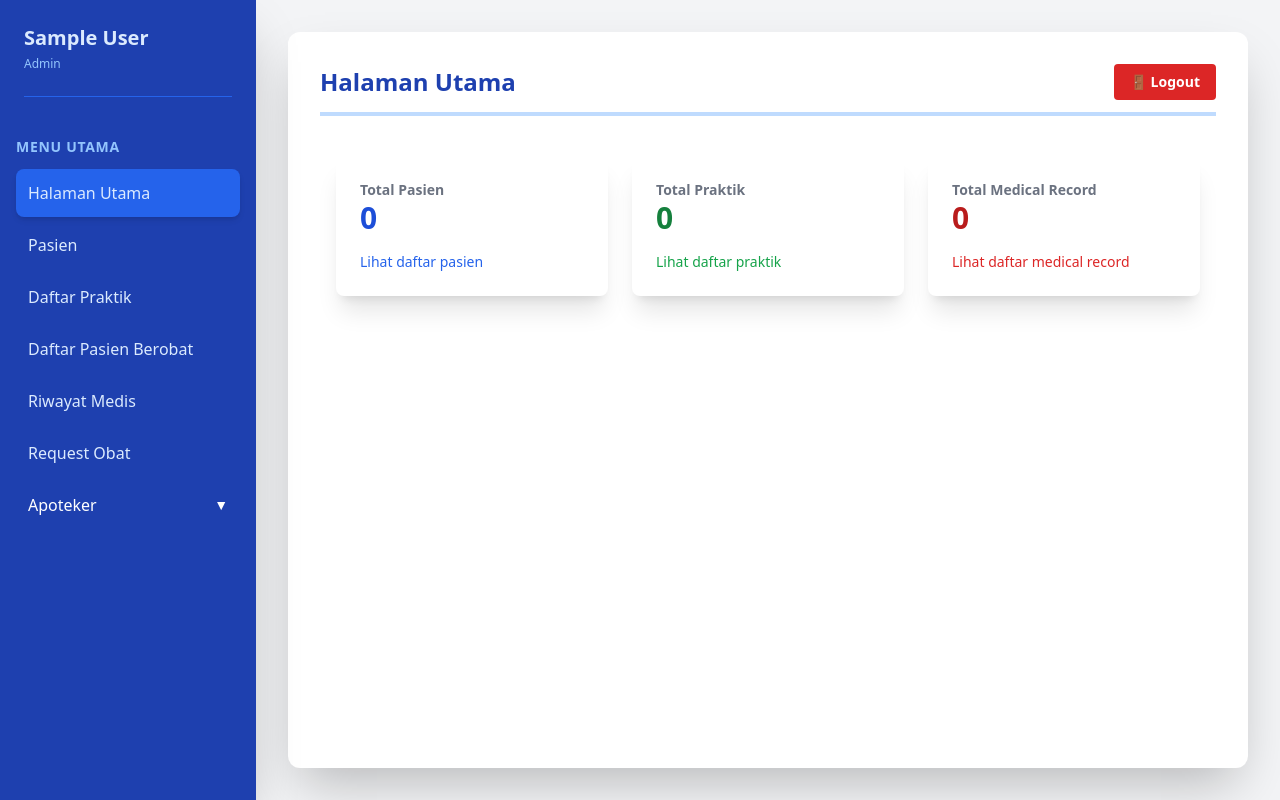
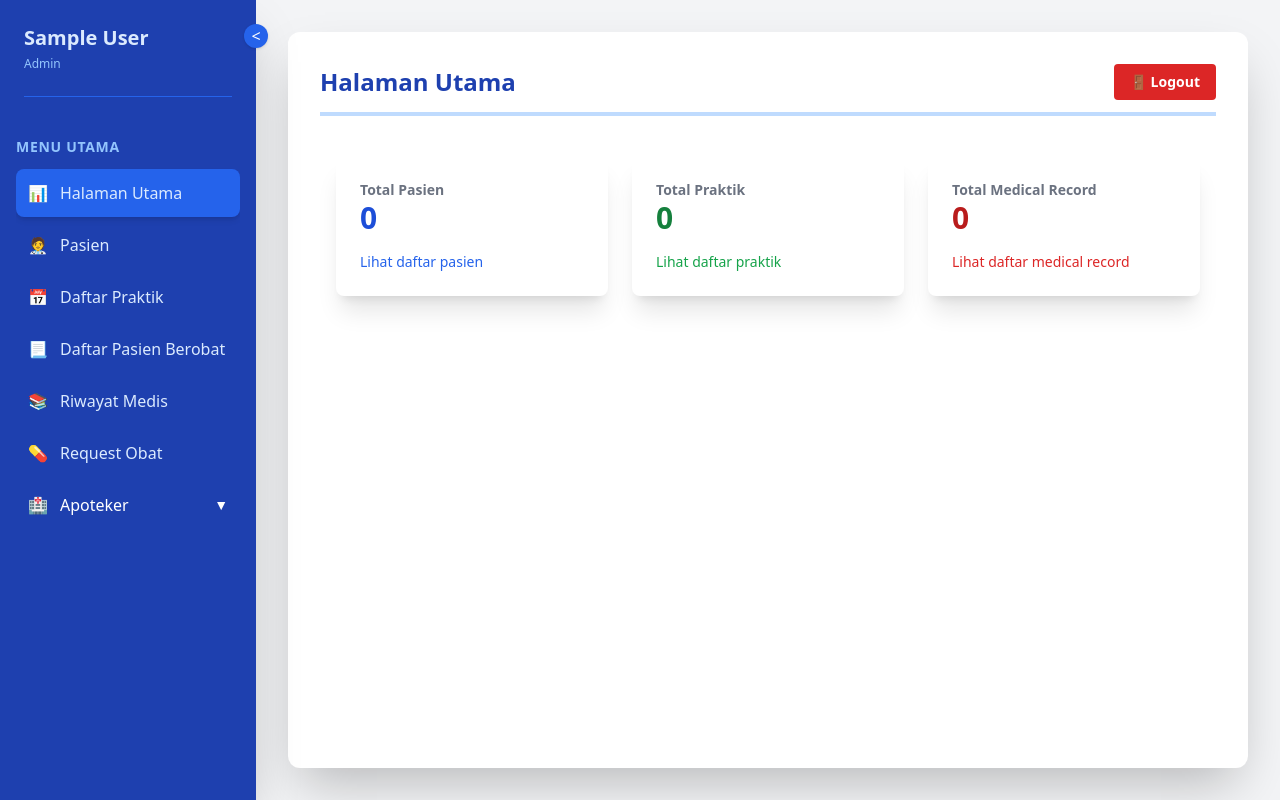
Before and after one commit to andikarifki/frontend_doctor, a Vue app: page /dashboard in a window 1280 px wide. Built offline with nearby package versions, Linux system fonts and the light colour scheme; no server answers; sample sign-in values are in the browser's storage.

Commit message:
update sidebar

```diff
--- a/src/components/Sidebar.vue
+++ b/src/components/Sidebar.vue
@@ -1,11 +1,22 @@
 <template>
   <aside
-    v-if="!needsFullLayout && (showSidebar || isDesktop)"
-    class="fixed inset-y-0 left-0 w-64 bg-blue-800 text-white p-4 shadow-2xl z-50 transform transition-transform duration-300 lg:relative lg:translate-x-0"
-    :class="{ '-translate-x-full': !showSidebar && !isDesktop }"
+    v-if="!needsFullLayout"
+    class="fixed inset-y-0 left-0 bg-blue-800 text-white p-4 shadow-2xl z-50 transform transition-all duration-300 lg:relative lg:translate-x-0 flex flex-col"
+    :class="[
+      { '-translate-x-full': !showSidebar && !isDesktop },
+      collapsed ? 'w-20' : 'w-64',
+    ]"
   >
+    <!-- Tombol Collapse (Desktop) -->
+    <button
+      @click="collapsed = !collapsed"
+      class="absolute -right-3 top-6 bg-blue-600 text-white w-6 h-6 rounded-full flex items-center justify-center shadow cursor-pointer hidden lg:flex"
+    >
+      {{ collapsed ? ">" : "<" }}
+    </button>
+
     <!-- Profil -->
-    <div class="mb-8 p-2">
+    <div class="mb-8 p-2" v-show="!collapsed">
       <div class="flex items-center">
         <div class="text-left">
           <h1 class="text-xl font-extrabold text-blue-100">
@@ -21,9 +32,10 @@
     </div>
 
     <!-- Menu -->
-    <nav>
+    <nav class="flex-1 overflow-auto">
       <h2
         class="text-sm font-semibold text-blue-300 mb-3 uppercase tracking-wider"
+        v-show="!collapsed"
       >
         Menu Utama
       </h2>
@@ -36,8 +48,10 @@
               to="/dashboard"
               class="flex items-center p-3 rounded-lg text-blue-100 hover:bg-blue-700"
               active-class="bg-blue-600 shadow-md"
-              >Halaman Utama</router-link
             >
+              <span>📊</span>
+              <span class="ml-3" v-show="!collapsed">Halaman Utama</span>
+            </router-link>
           </li>
 
           <li>
@@ -45,8 +59,10 @@
               to="/pasien"
               class="flex items-center p-3 rounded-lg text-blue-100 hover:bg-blue-700"
               active-class="bg-blue-600 shadow-md"
-              >Pasien</router-link
             >
+              <span>🧑‍⚕️</span>
+              <span class="ml-3" v-show="!collapsed">Pasien</span>
+            </router-link>
           </li>
 
           <li>
@@ -54,8 +70,10 @@
               to="/praktik"
               class="flex items-center p-3 rounded-lg text-blue-100 hover:bg-blue-700"
               active-class="bg-blue-600 shadow-md"
-              >Daftar Praktik</router-link
             >
+              <span>📅</span>
+              <span class="ml-3" v-show="!collapsed">Daftar Praktik</span>
+            </router-link>
           </li>
 
           <li>
@@ -63,8 +81,12 @@
               to="/pasien-praktik"
               class="flex items-center p-3 rounded-lg text-blue-100 hover:bg-blue-700"
               active-class="bg-blue-600 shadow-md"
-              >Daftar Pasien Berobat</router-link
             >
+              <span>📃</span>
+              <span class="ml-3" v-show="!collapsed"
+                >Daftar Pasien Berobat</span
+              >
+            </router-link>
           </li>
 
           <li>
@@ -72,8 +94,10 @@
               to="/medical-record"
               class="flex items-center p-3 rounded-lg text-blue-100 hover:bg-blue-700"
               active-class="bg-blue-600 shadow-md"
-              >Riwayat Medis</router-link
             >
+              <span>📚</span>
+              <span class="ml-3" v-show="!collapsed">Riwayat Medis</span>
+            </router-link>
           </li>
 
           <li>
@@ -81,8 +105,10 @@
               to="/request-drug"
               class="flex items-center p-3 rounded-lg text-blue-100 hover:bg-blue-700"
               active-class="bg-blue-600 shadow-md"
-              >Request Obat</router-link
             >
+              <span>💊</span>
+              <span class="ml-3" v-show="!collapsed">Request Obat</span>
+            </router-link>
           </li>
 
           <!-- Submenu Apoteker -->
@@ -91,14 +117,16 @@
               @click="apotekOpen = !apotekOpen"
               class="flex items-center w-full p-3 rounded-lg hover:bg-blue-700"
             >
-              Apoteker
-              <span class="ml-auto text-sm">
+              <span>🏥</span>
+              <span class="ml-3" v-show="!collapsed">Apoteker</span>
+
+              <span class="ml-auto text-sm" v-show="!collapsed">
                 {{ apotekOpen ? "▲" : "▼" }}
               </span>
             </button>
 
             <ul
-              v-show="apotekOpen"
+              v-show="apotekOpen && !collapsed"
               class="ml-6 mt-2 space-y-1 border-l border-blue-600 pl-3"
             >
               <li>
@@ -106,8 +134,10 @@
                   to="/medicine"
                   class="flex items-center p-2 rounded-lg hover:bg-blue-700"
                   active-class="bg-blue-600 shadow-md"
-                  >Stok Obat</router-link
                 >
+                  <span>💼</span>
+                  <span class="ml-2">Stok Obat</span>
+                </router-link>
               </li>
 
               <li>
@@ -115,8 +145,10 @@
                   to="/daftar-permintaan"
                   class="flex items-center p-2 rounded-lg hover:bg-blue-700"
                   active-class="bg-blue-600 shadow-md"
-                  >Daftar Permintaan</router-link
                 >
+                  <span>📦</span>
+                  <span class="ml-2">Daftar Permintaan</span>
+                </router-link>
               </li>
             </ul>
           </li>
@@ -129,8 +161,10 @@
               to="/medicine"
               class="flex items-center p-3 rounded-lg text-blue-100 hover:bg-blue-700"
               active-class="bg-blue-600 shadow-md"
-              >Stok Obat</router-link
             >
+              <span>📦</span>
+              <span class="ml-3" v-show="!collapsed">Stok Obat</span>
+            </router-link>
           </li>
 
           <li>
@@ -138,8 +172,10 @@
               to="/daftar-permintaan"
               class="flex items-center p-3 rounded-lg text-blue-100 hover:bg-blue-700"
               active-class="bg-blue-600 shadow-md"
-              >Daftar Permintaan</router-link
             >
+              <span>📨</span>
+              <span class="ml-3" v-show="!collapsed">Daftar Permintaan</span>
+            </router-link>
           </li>
         </template>
       </ul>
@@ -157,7 +193,11 @@ const props = defineProps({
   isDesktop: Boolean,
 });
 
+// STORE
 const authStore = useAuthStore();
 const role = computed(() => authStore.userRole);
+
+// STATES
 const apotekOpen = ref(false);
+const collapsed = ref(false);
 </script>
```
